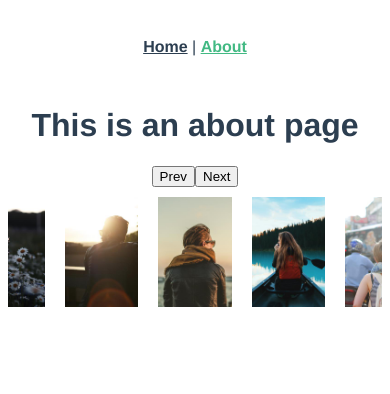
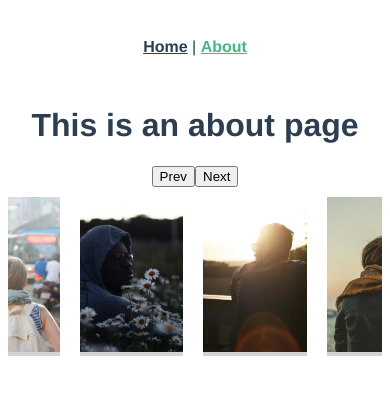
Before and after one commit to chang180/vue-practice, a Vue app: page /about in a window 390 px wide. Shown: the top 394 px of the page. Built offline with nearby package versions, Linux system fonts and the light colour scheme.

Commit message:
@media added

```diff
--- a/src/views/About.vue
+++ b/src/views/About.vue
@@ -80,6 +80,7 @@ export default {
   flex: calc(25% - 20px) 0 0;
   margin: 10px;
   z-index: 1;
+  background:lightgrey;
 }
 .card-slider-item:first-child,
 .card-slider-item:last-child {
@@ -93,4 +94,41 @@ img {
 .flip-list-move {
   transition: transform 1s;
 }
+
+@media(max-width:720px){
+  .card-slider {
+  display: flex;
+  width: 100%;
+  overflow: hidden;
+}
+.card-slider-items {
+  display: flex;
+  width: 100%;
+  margin-left: calc(-1 * 33% * 1.5);
+}
+.card-slider-item {
+  flex: calc(33% - 20px) 0 0;
+  margin: 10px;
+  z-index: 1;
+  background:lightgrey;
+}
+}
+@media(max-width:360px){
+  .card-slider {
+  display: flex;
+  width: 100%;
+  overflow: hidden;
+}
+.card-slider-items {
+  display: flex;
+  width: 100%;
+  margin-left: calc(-1 * 50% *.5);
+}
+.card-slider-item {
+  flex: calc( 50% - 20px) 0 0;
+  margin: 10px;
+  z-index: 1;
+  background:lightgrey;
+}
+}
 </style>
```
